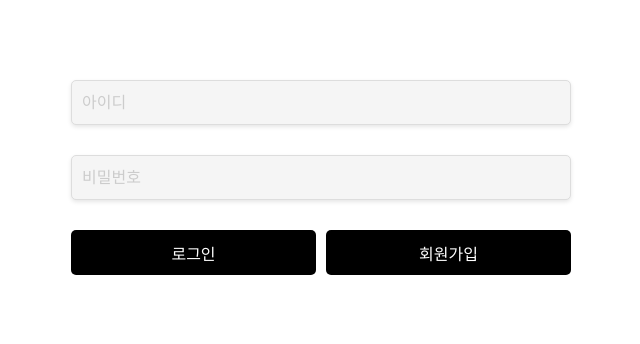
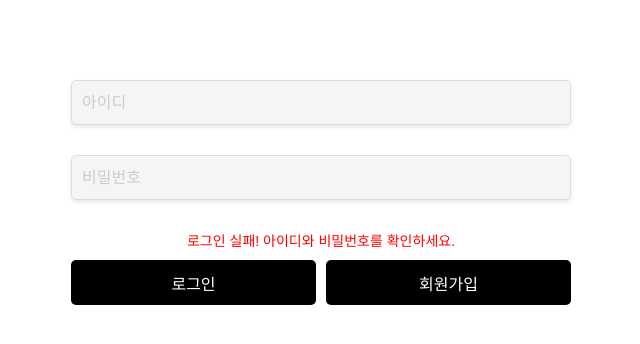
Before and after one commit to buildup1130/next-question-frontend, a Next.js app in the folder class/: page /Login in a window 1280 px wide. Both pictures are taken after a click on the button "로그인". Shown: the top 344 px of the page, without its empty margins (319-959 px from the left). Built offline with nearby package versions, Linux system fonts and the light colour scheme; no server answers.

Commit message:
feature Login, SignUp

```diff
--- a/class/src/components/common/Login/Login.Container.js
+++ b/class/src/components/common/Login/Login.Container.js
@@ -9,6 +9,7 @@ export default function Login() {
   // 아이디 & 비밀번호 입력값 상태 관리
   const [userId, setUsername] = useState("");
   const [password, setPassword] = useState("");
+  const [error, setError] = useState(""); // 에러 메시지 상태 추가
 
   // 입력값 변경 핸들러
   const handleUsernameChange = (event) => {
@@ -21,23 +22,19 @@ export default function Login() {
 
   // 로그인 요청 함수
   const handleLogin = async () => {
+    setError(""); // 기존 에러 초기화
+
     try {
       const response = await axios.post(
         "http://localhost:8080/public/member/login/local",
-        {
-          userId,
-          password,
-        }
+        { userId, password }
       );
 
       console.log("로그인 성공:", response.data);
-      alert("로그인 성공!");
-
-      // 로그인 성공 후 원하는 페이지로 이동
-      router.push("/");
+      router.push("/"); // 로그인 성공 후 이동
     } catch (error) {
       console.error("로그인 실패:", error.response?.data || error.message);
-      alert("로그인 실패! 아이디와 비밀번호를 확인하세요.");
+      setError("로그인 실패! 아이디와 비밀번호를 확인하세요."); // UI에 표시할 에러 메시지 설정
     }
   };
 
@@ -53,7 +50,8 @@ export default function Login() {
       onUsernameChange={handleUsernameChange}
       onPasswordChange={handlePasswordChange}
       onLogin={handleLogin}
-      onSignUp={goToSignUp} // 회원가입 버튼 클릭 시 실행될 함수 전달
+      onSignUp={goToSignUp}
+      error={error} // 에러 메시지를 UI에 전달
     />
   );
 }
--- a/class/src/components/common/Login/Login.Presenter.js
+++ b/class/src/components/common/Login/Login.Presenter.js
@@ -6,15 +6,18 @@ import {
   LoginButton,
   ButtonWrapper,
   InputField,
+  ErrorMessageWrapper,
+  ErrorMessage,
 } from "./Login.Styles";
 
 export default function LoginUI({
-  userID,
+  userId,
   password,
   onUsernameChange,
   onPasswordChange,
   onLogin,
-  onSignUp, // 회원가입 버튼 클릭 시 실행될 함수
+  onSignUp,
+  error,
 }) {
   return (
     <LoginContainer>
@@ -22,7 +25,7 @@ export default function LoginUI({
         <InputField
           type="text"
           placeholder="아이디"
-          value={userID}
+          value={userId}
           onChange={onUsernameChange}
         />
       </UserID>
@@ -34,9 +37,14 @@ export default function LoginUI({
           onChange={onPasswordChange}
         />
       </Password>
+
+      <ErrorMessageWrapper>
+        {error && <ErrorMessage>{error}</ErrorMessage>}
+      </ErrorMessageWrapper>
+
       <ButtonWrapper>
         <LoginButton onClick={onLogin}>로그인</LoginButton>
-        <SignUpButton onClick={onSignUp}>회원가입</SignUpButton>{" "}
+        <SignUpButton onClick={onSignUp}>회원가입</SignUpButton>
       </ButtonWrapper>
     </LoginContainer>
   );
--- a/class/src/components/common/Login/Login.Styles.js
+++ b/class/src/components/common/Login/Login.Styles.js
@@ -12,7 +12,6 @@ export const LoginContainer = styled.div`
 `;
 
 export const InputField = styled.input`
-  //입력 하는 필드
   width: 100%;
   height: 45px;
   padding: 10px;
@@ -29,26 +28,38 @@ export const InputField = styled.input`
 `;
 
 export const UserID = styled.div`
-  //아이디 입력 필드 테두리
   width: 100%;
   margin-bottom: 30px;
 `;
 
 export const Password = styled.div`
-  //비번 입력 필드 테두리
   width: 100%;
   margin-bottom: 30px;
 `;
 
+// 에러 메시지를 항상 일정한 높이로 유지
+export const ErrorMessageWrapper = styled.div`
+  width: 100%;
+  min-height: 20px; /* 에러 메시지가 없어도 높이를 유지 */
+  display: flex;
+  justify-content: center;
+  align-items: center;
+  margin-bottom: 10px; /* 버튼과 간격 유지 */
+`;
+
+export const ErrorMessage = styled.p`
+  color: red;
+  font-size: 14px;
+  text-align: center;
+`;
+
 export const ButtonWrapper = styled.div`
-  //버튼 입력 필드 테두리리
   display: flex;
   width: 100%;
   gap: 10px;
 `;
 
 export const LoginButton = styled.button`
-  //로그인 버튼튼
   flex: 1;
   height: 45px;
   background-color: #000;
@@ -60,7 +71,6 @@ export const LoginButton = styled.button`
 `;
 
 export const SignUpButton = styled.button`
-  //회원가입 버튼튼
   flex: 1;
   height: 45px;
   background-color: #000;
```
Also changed, not shown: class/src/components/common/SignUp/SignUp.Container.js (+11 -7 lines), class/src/components/common/SignUp/SignUp.Presenter.js (+10 -2 lines), class/src/components/common/SignUp/SignUp.Styles.js (+17 -5 lines).
